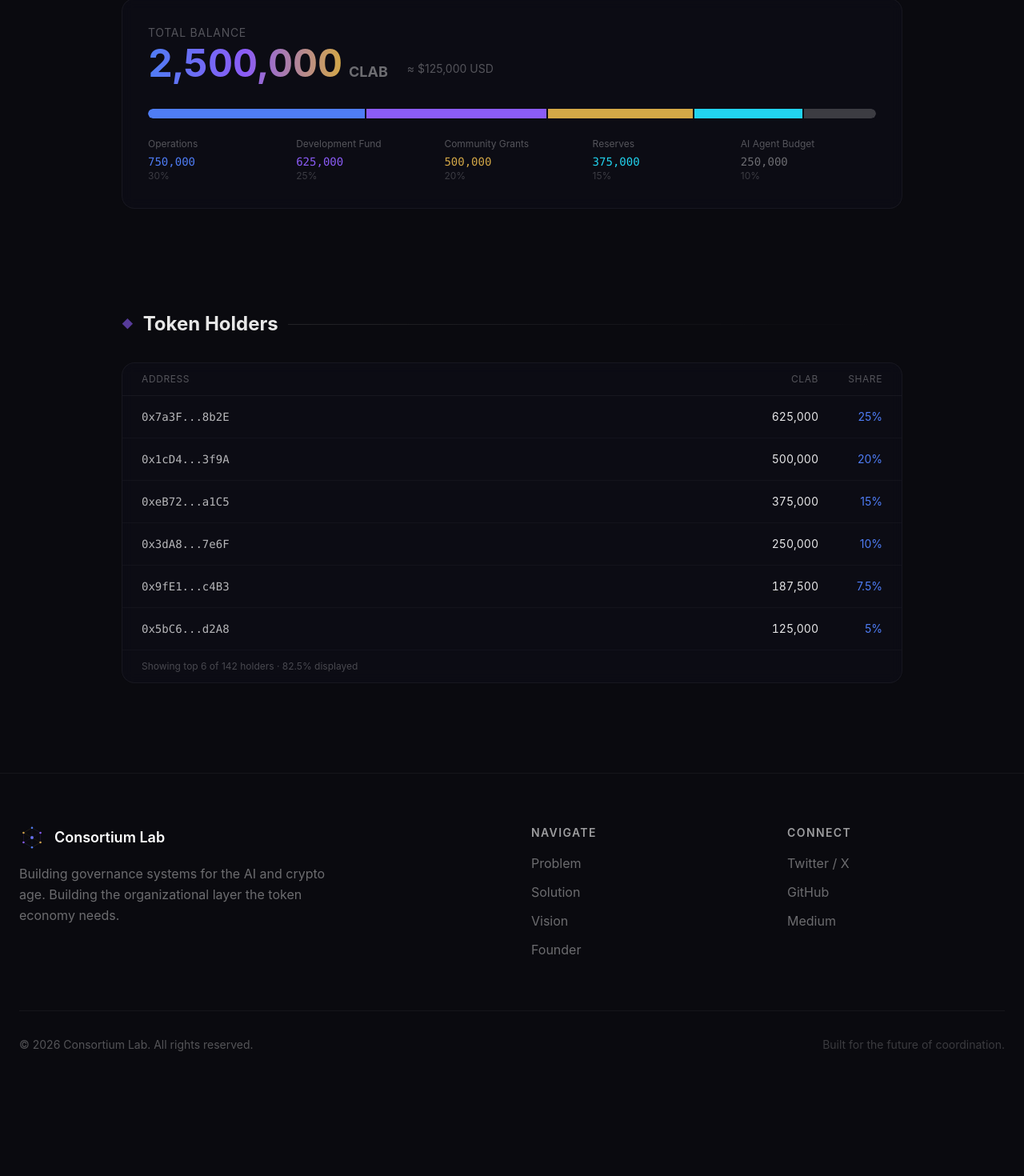
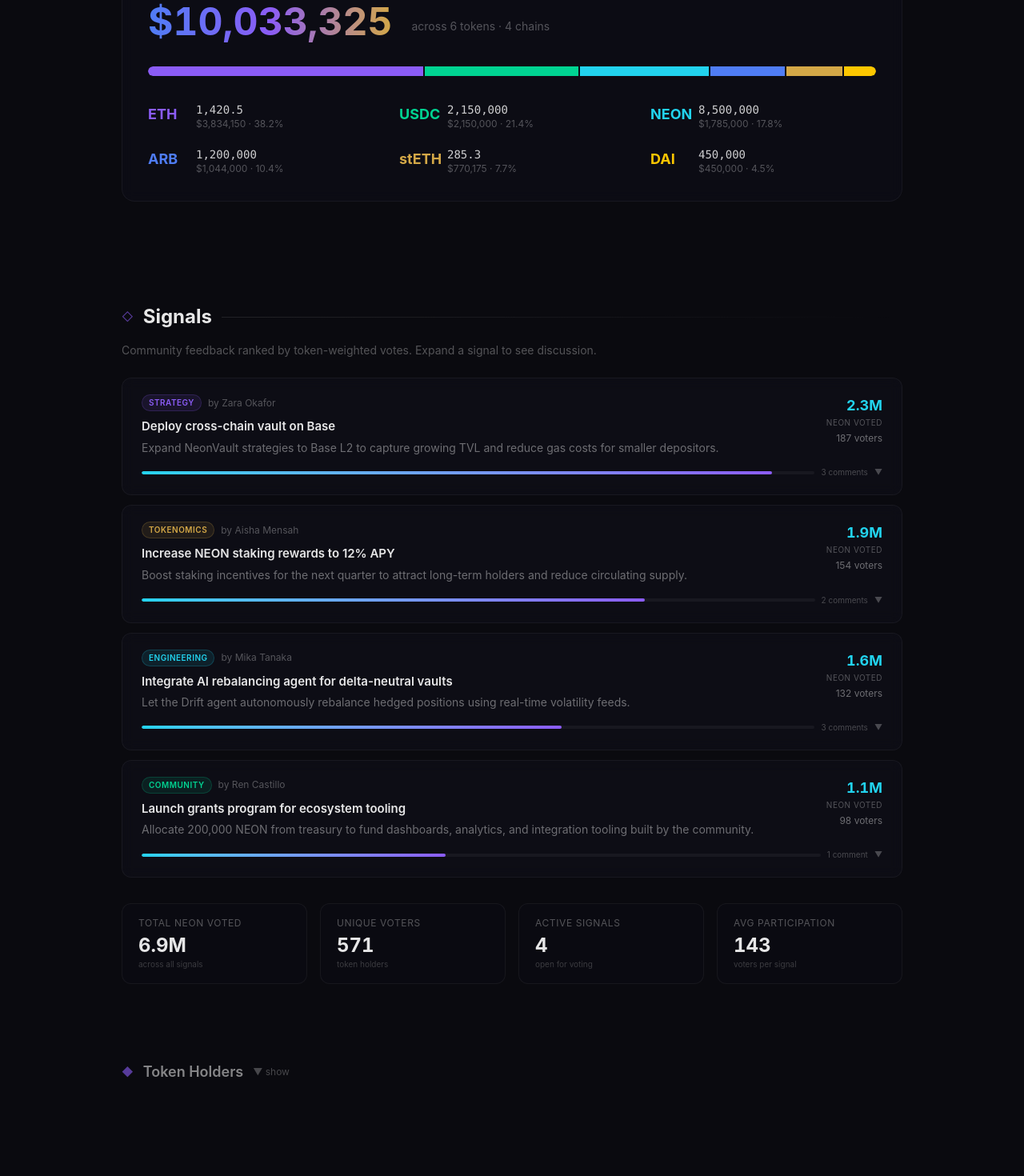
Before and after one commit to n0umen0n/consortiumlab-landing, a Next.js app: page /org in a window 1280 px wide. Shown: the part 1198-2668 px from the top of the page at 80% size. Before the commit the page ends 2578 px from the top, so only its background shows below. Built offline with nearby package versions, Linux system fonts and the light colour scheme.

Commit message:
feat: revamp org page - new org, multi-token treasury, signal module

```diff
--- a/src/app/org/page.tsx
+++ b/src/app/org/page.tsx
@@ -1,57 +1,230 @@
+"use client"
+
+import { useState } from 'react'
 import Navbar from '@/components/Navbar'
-import ConsortiumLogo from '@/components/ConsortiumLogo'
 import Footer from '@/components/Footer'
 
-const tokenHolders = [
-  { address: '0x7a3F...8b2E', tokens: '625,000', pct: 25.0 },
-  { address: '0x1cD4...3f9A', tokens: '500,000', pct: 20.0 },
-  { address: '0xeB72...a1C5', tokens: '375,000', pct: 15.0 },
-  { address: '0x3dA8...7e6F', tokens: '250,000', pct: 10.0 },
-  { address: '0x9fE1...c4B3', tokens: '187,500', pct: 7.5 },
-  { address: '0x5bC6...d2A8', tokens: '125,000', pct: 5.0 },
+/* ───────────────────────── Data ───────────────────────── */
+
+const contributors = [
+  { name: 'Zara Okafor', initials: 'ZO', role: 'Protocol Architect', respect: 1_243, color: 'from-accent-blue to-accent-purple', agents: ['Nexus — Yield Optimizer'] },
+  { name: 'Luca Ferrante', initials: 'LF', role: 'Vault Strategist', respect: 1_087, color: 'from-accent-purple to-accent-gold', agents: ['Phantom — Risk Engine'] },
+  { name: 'Mika Tanaka', initials: 'MT', role: 'Smart Contract Lead', respect: 948, color: 'from-accent-gold to-accent-cyan', agents: ['Drift — Rebalancer'] },
+  { name: 'Ren Castillo', initials: 'RC', role: 'Community & Governance', respect: 812, color: 'from-accent-cyan to-accent-blue', agents: ['Echo — Forum Curator'] },
+  { name: 'Aisha Mensah', initials: 'AM', role: 'Tokenomics Lead', respect: 734, color: 'from-accent-blue to-accent-gold', agents: [] },
 ]
 
-const contributors = [
-  { name: 'Alex Rivera', initials: 'AR', role: 'Protocol Architect', respect: 847, color: 'from-accent-blue to-accent-purple', agents: ['Atlas — Business Mentor'] },
-  { name: 'Sam Chen', initials: 'SC', role: 'Governance Lead', respect: 723, color: 'from-accent-purple to-accent-gold', agents: ['Sentinel — Treasury Guard'] },
-  { name: 'Jordan Lee', initials: 'JL', role: 'Smart Contract Dev', respect: 691, color: 'from-accent-gold to-accent-cyan', agents: ['Pulse — Market Analyst'] },
-  { name: 'Maya Patel', initials: 'MP', role: 'Community Strategist', respect: 584, color: 'from-accent-cyan to-accent-blue', agents: ['Echo — Community Manager'] },
-  { name: 'Kai Nakamura', initials: 'KN', role: 'Tokenomics Researcher', respect: 512, color: 'from-accent-blue to-accent-gold', agents: [] },
+const treasuryTokens = [
+  { symbol: 'ETH',   amount: '1,420.5',    usd: '$3,834,150',   pct: 38.2, color: 'text-accent-purple' },
+  { symbol: 'USDC',  amount: '2,150,000',   usd: '$2,150,000',   pct: 21.4, color: 'text-emerald-400' },
+  { symbol: 'NEON',  amount: '8,500,000',   usd: '$1,785,000',   pct: 17.8, color: 'text-accent-cyan' },
+  { symbol: 'ARB',   amount: '1,200,000',   usd: '$1,044,000',   pct: 10.4, color: 'text-accent-blue' },
+  { symbol: 'stETH', amount: '285.3',       usd: '$770,175',     pct: 7.7,  color: 'text-accent-gold' },
+  { symbol: 'DAI',   amount: '450,000',     usd: '$450,000',     pct: 4.5,  color: 'text-yellow-400' },
 ]
 
-const treasury = [
-  { label: 'Operations', amount: '750,000', pct: 30 },
-  { label: 'Development Fund', amount: '625,000', pct: 25 },
-  { label: 'Community Grants', amount: '500,000', pct: 20 },
-  { label: 'Reserves', amount: '375,000', pct: 15 },
-  { label: 'AI Agent Budget', amount: '250,000', pct: 10 },
+const totalTreasuryUsd = '$10,033,325'
+
+interface SignalComment {
+  author: string
+  text: string
+  tokenVotes: number
+  voters: number
+}
+
+interface Signal {
+  id: number
+  title: string
+  summary: string
+  author: string
+  tokenVotes: number
+  voters: number
+  tag: string
+  tagColor: string
+  comments: SignalComment[]
+}
+
+const signals: Signal[] = [
+  {
+    id: 1,
+    title: 'Deploy cross-chain vault on Base',
+    summary: 'Expand NeonVault strategies to Base L2 to capture growing TVL and reduce gas costs for smaller depositors.',
+    author: 'Zara Okafor',
+    tokenVotes: 2_340_000,
+    voters: 187,
+    tag: 'Strategy',
+    tagColor: 'bg-accent-purple/10 text-accent-purple border-accent-purple/20',
+    comments: [
+      { author: 'Luca F.', text: 'Base fees are 10x cheaper — this would unlock sub-$500 deposits profitably.', tokenVotes: 890_000, voters: 62 },
+      { author: 'Mika T.', text: 'Auditing the bridge adapter will take ~3 weeks. Worth it.', tokenVotes: 410_000, voters: 38 },
+      { author: 'Ren C.', text: 'Community sentiment is very positive — 84% approval in the temp check.', tokenVotes: 245_000, voters: 41 },
+    ],
+  },
+  {
+    id: 2,
+    title: 'Increase NEON staking rewards to 12% APY',
+    summary: 'Boost staking incentives for the next quarter to attract long-term holders and reduce circulating supply.',
+    author: 'Aisha Mensah',
+    tokenVotes: 1_870_000,
+    voters: 154,
+    tag: 'Tokenomics',
+    tagColor: 'bg-accent-gold/10 text-accent-gold border-accent-gold/20',
+    comments: [
+      { author: 'Zara O.', text: 'Sustainable only if we cap it at 90 days. Perpetual 12% would drain reserves.', tokenVotes: 720_000, voters: 55 },
+      { author: 'Aisha M.', text: 'Agreed — proposing a tiered decay: 12% → 9% → 6% over three quarters.', tokenVotes: 530_000, voters: 48 },
+    ],
+  },
+  {
+    id: 3,
+    title: 'Integrate AI rebalancing agent for delta-neutral vaults',
+    summary: 'Let the Drift agent autonomously rebalance hedged positions using real-time volatility feeds.',
+    author: 'Mika Tanaka',
+    tokenVotes: 1_560_000,
+    voters: 132,
+    tag: 'Engineering',
+    tagColor: 'bg-accent-cyan/10 text-accent-cyan border-accent-cyan/20',
+    comments: [
+      { author: 'Luca F.', text: 'Backtested across 6 months of ETH data — 23% improvement in capital efficiency.', tokenVotes: 680_000, voters: 47 },
+      { author: 'Ren C.', text: 'Need a kill-switch governance vote mechanism if the agent deviates >5%.', tokenVotes: 390_000, voters: 52 },
+      { author: 'Mika T.', text: 'Kill-switch is already in the spec. 3-of-5 multisig can pause within one block.', tokenVotes: 310_000, voters: 29 },
+    ],
+  },
+  {
+    id: 4,
+    title: 'Launch grants program for ecosystem tooling',
+    summary: 'Allocate 200,000 NEON from treasury to fund dashboards, analytics, and integration tooling built by the community.',
+    author: 'Ren Castillo',
+    tokenVotes: 1_120_000,
+    voters: 98,
+    tag: 'Community',
+    tagColor: 'bg-emerald-400/10 text-emerald-400 border-emerald-400/20',
+    comments: [
+      { author: 'Aisha M.', text: 'Should require milestone-based disbursement — not lump sum.', tokenVotes: 410_000, voters: 34 },
+    ],
+  },
 ]
 
+const tokenHolders = [
+  { address: '0x7a3F...8b2E', tokens: '1,250,000', pct: 14.7 },
+  { address: '0x1cD4...3f9A', tokens: '980,000', pct: 11.5 },
+  { address: '0xeB72...a1C5', tokens: '875,000', pct: 10.3 },
+  { address: '0x3dA8...7e6F', tokens: '620,000', pct: 7.3 },
+  { address: '0x9fE1...c4B3', tokens: '540,000', pct: 6.4 },
+  { address: '0x5bC6...d2A8', tokens: '410,000', pct: 4.8 },
+]
+
+/* ───────────────────────── Helpers ───────────────────────── */
+
+function formatVotes(n: number) {
+  if (n >= 1_000_000) return (n / 1_000_000).toFixed(1) + 'M'
+  if (n >= 1_000) return (n / 1_000).toFixed(0) + 'K'
+  return n.toString()
+}
+
+/* ───────────────────────── Components ───────────────────────── */
+
+function SectionHeading({ icon, label }: { icon: string; label: string }) {
+  return (
+    <div className="flex items-center gap-3 mb-8">
+      <span className="text-accent-purple/60 text-sm">{icon}</span>
+      <h2 className="text-2xl font-bold text-white/90">{label}</h2>
+      <div className="flex-1 h-px bg-gradient-to-r from-white/10 to-transparent" />
+    </div>
+  )
+}
+
+function SignalCard({ signal }: { signal: Signal }) {
+  const [expanded, setExpanded] = useState(false)
+
+  return (
+    <div className="rounded-xl border border-white/5 bg-dark-800/60 backdrop-blur overflow-hidden transition-all">
+      <button
+        onClick={() => setExpanded(!expanded)}
+        className="w-full text-left px-6 py-5 hover:bg-white/[0.02] transition-colors"
+      >
+        <div className="flex items-start justify-between gap-4">
+          <div className="flex-1 min-w-0">
+            <div className="flex items-center gap-2 mb-2 flex-wrap">
+              <span className={`text-[10px] uppercase tracking-wider font-semibold px-2 py-0.5 rounded-full border ${signal.tagColor}`}>
+                {signal.tag}
+              </span>
+              <span className="text-xs text-white/30">by {signal.author}</span>
+            </div>
+            <h3 className="text-[15px] font-semibold text-white/90 mb-1">{signal.title}</h3>
+            <p className="text-sm text-white/40 leading-relaxed">{signal.summary}</p>
+          </div>
+          <div className="shrink-0 text-right pl-4">
+            <div className="text-lg font-bold tabular-nums text-accent-cyan">{formatVotes(signal.tokenVotes)}</div>
+            <div className="text-[10px] text-white/30 uppercase tracking-wider">NEON voted</div>
+            <div className="text-xs text-white/40 mt-1">{signal.voters} voters</div>
+          </div>
+        </div>
+        <div className="flex items-center gap-2 mt-3">
+          <div className="flex-1 h-1 rounded-full bg-white/5 overflow-hidden">
+            <div
+              className="h-full rounded-full bg-gradient-to-r from-accent-cyan to-accent-purple"
+              style={{ width: `${Math.min((signal.tokenVotes / 2_500_000) * 100, 100)}%` }}
+            />
+          </div>
+          <span className="text-[10px] text-white/25 shrink-0">
+            {signal.comments.length} comment{signal.comments.length !== 1 ? 's' : ''}
+            <span className="ml-2">{expanded ? '▲' : '▼'}</span>
+          </span>
+        </div>
+      </button>
+
+      {expanded && (
+        <div className="border-t border-white/5 px-6 py-4 space-y-3 bg-dark-900/30">
+          {signal.comments
+            .sort((a, b) => b.tokenVotes - a.tokenVotes)
+            .map((c, i) => (
+              <div key={i} className="flex items-start gap-3 group">
+                <div className="shrink-0 mt-0.5 w-1 h-1 rounded-full bg-accent-purple/40" />
+                <div className="flex-1 min-w-0">
+                  <div className="flex items-baseline gap-2 flex-wrap">
+                    <span className="text-xs font-semibold text-white/70">{c.author}</span>
+                    <span className="text-[10px] text-white/20">·</span>
+                    <span className="text-[10px] text-accent-cyan/70 font-mono">{formatVotes(c.tokenVotes)} NEON</span>
+                    <span className="text-[10px] text-white/20">·</span>
+                    <span className="text-[10px] text-white/25">{c.voters} voters</span>
+                  </div>
+                  <p className="text-sm text-white/50 mt-0.5 leading-relaxed">{c.text}</p>
+                </div>
+              </div>
+            ))}
+        </div>
+      )}
+    </div>
+  )
+}
+
+/* ───────────────────────── Page ───────────────────────── */
+
 export default function OrgPage() {
+  const [showHolders, setShowHolders] = useState(false)
+
   return (
     <main className="min-h-screen bg-dark-900 text-white">
       <Navbar />
 
-      {/* Org Header: Name → Logo → Description */}
+      {/* Org Header */}
       <section className="pt-32 pb-16 relative">
-        <div className="absolute top-1/2 left-1/2 -translate-x-1/2 -translate-y-1/2 w-[700px] h-[700px] bg-accent-purple/5 rounded-full blur-3xl" />
+        <div className="absolute top-1/2 left-1/2 -translate-x-1/2 -translate-y-1/2 w-[700px] h-[700px] bg-accent-cyan/5 rounded-full blur-3xl" />
         <div className="relative z-10 max-w-4xl mx-auto px-6 text-center">
-          <h1 className="text-4xl md:text-6xl font-bold tracking-tight mb-6">
-            <span className="gradient-text">Consortium Lab</span>
+          <h1 className="text-4xl md:text-6xl font-bold tracking-tight mb-4">
+            <span className="gradient-text">NeonVault</span>
           </h1>
-          <div className="flex justify-center mb-6">
-            <ConsortiumLogo className="w-16 h-16" />
-          </div>
+          <p className="text-sm text-accent-cyan/60 uppercase tracking-[0.3em] mb-6 font-medium">DeFi Collective</p>
           <p className="max-w-2xl mx-auto text-white/50 leading-relaxed text-base">
-            A next-generation governance collective pioneering tools and frameworks
-            that let communities, DAOs, and AI agents coordinate transparently. We build open-source
-            protocols for token-weighted decision-making, respect-based contribution tracking,
-            and autonomous treasury management.
+            NeonVault is a DeFi-native collective building automated yield strategies,
+            delta-neutral vaults, and cross-chain liquidity infrastructure. Governed entirely
+            by NEON token holders through signal-weighted consensus, we deploy AI agents
+            to optimize capital efficiency while keeping risk parameters under community control.
           </p>
         </div>
       </section>
 
-      {/* Contributors Table — sorted by highest respect, with agents */}
+      {/* Contributors */}
       <section className="py-16 relative">
         <div className="max-w-5xl mx-auto px-6">
           <SectionHeading icon="★" label="Contributors" />
@@ -94,52 +267,104 @@ export default function OrgPage() {
         </div>
       </section>
 
-      {/* Treasury */}
+      {/* Treasury — Multi-Token */}
       <section className="py-16 relative">
         <div className="max-w-5xl mx-auto px-6">
           <SectionHeading icon="⬡" label="Treasury" />
           <div className="rounded-2xl border border-white/5 bg-dark-800/50 backdrop-blur p-8">
             <div className="flex flex-col md:flex-row md:items-end gap-6 mb-8">
               <div>
-                <div className="text-sm text-white/30 uppercase tracking-wider mb-1">Total Balance</div>
+                <div className="text-sm text-white/30 uppercase tracking-wider mb-1">Total Value</div>
                 <div className="text-4xl md:text-5xl font-bold tabular-nums">
-                  <span className="gradient-text">2,500,000</span>
-                  <span className="text-lg text-white/40 ml-2">CLAB</span>
+                  <span className="gradient-text">{totalTreasuryUsd}</span>
                 </div>
               </div>
-              <div className="text-white/30 text-sm pb-2">≈ $125,000 USD</div>
+              <div className="text-white/30 text-sm pb-2">across 6 tokens · 4 chains</div>
             </div>
-            <div className="flex h-3 rounded-full overflow-hidden mb-6 gap-0.5">
-              <div className="bg-accent-blue rounded-l-full" style={{ width: '30%' }} />
-              <div className="bg-accent-purple" style={{ width: '25%' }} />
-              <div className="bg-accent-gold" style={{ width: '20%' }} />
-              <div className="bg-accent-cyan" style={{ width: '15%' }} />
-              <div className="bg-white/20 rounded-r-full" style={{ width: '10%' }} />
-            </div>
-            <div className="grid grid-cols-2 md:grid-cols-5 gap-4">
-              {treasury.map((t, i) => {
-                const colors = ['text-accent-blue', 'text-accent-purple', 'text-accent-gold', 'text-accent-cyan', 'text-white/40']
+
+            {/* Bar */}
+            <div className="flex h-3 rounded-full overflow-hidden mb-8 gap-0.5">
+              {treasuryTokens.map((t, i) => {
+                const barColors = ['bg-accent-purple', 'bg-emerald-400', 'bg-accent-cyan', 'bg-accent-blue', 'bg-accent-gold', 'bg-yellow-400']
+                const isFirst = i === 0
+                const isLast = i === treasuryTokens.length - 1
                 return (
-                  <div key={i}>
-                    <div className="text-xs text-white/30 mb-1">{t.label}</div>
-                    <div className={`text-sm font-mono ${colors[i]}`}>{t.amount}</div>
-                    <div className="text-xs text-white/20">{t.pct}%</div>
-                  </div>
+                  <div
+                    key={i}
+                    className={`${barColors[i]} ${isFirst ? 'rounded-l-full' : ''} ${isLast ? 'rounded-r-full' : ''}`}
+                    style={{ width: `${t.pct}%` }}
+                  />
                 )
               })}
+            </div>
+
+            {/* Token Grid */}
+            <div className="grid grid-cols-2 md:grid-cols-3 gap-x-8 gap-y-5">
+              {treasuryTokens.map((t, i) => (
+                <div key={i} className="flex items-start gap-3">
+                  <div className={`text-lg font-bold ${t.color} mt-0.5 w-12 shrink-0`}>{t.symbol}</div>
+                  <div>
+                    <div className="text-sm font-mono text-white/80">{t.amount}</div>
+                    <div className="text-xs text-white/30">{t.usd} · {t.pct}%</div>
+                  </div>
+                </div>
+              ))}
             </div>
           </div>
         </div>
       </section>
 
-      {/* Token Holders — bottom */}
-      <section className="py-16 pb-28 relative">
+      {/* Signals */}
+      <section className="py-16 relative">
         <div className="max-w-5xl mx-auto px-6">
-          <SectionHeading icon="◆" label="Token Holders" />
+          <SectionHeading icon="◇" label="Signals" />
+          <p className="text-sm text-white/30 -mt-4 mb-6">
+            Community feedback ranked by token-weighted votes. Expand a signal to see discussion.
+          </p>
+          <div className="space-y-3">
+            {signals.map((s) => (
+              <SignalCard key={s.id} signal={s} />
+            ))}
+          </div>
+
+          {/* Voter Stats */}
+          <div className="mt-8 grid grid-cols-2 md:grid-cols-4 gap-4">
+            {[
+              { label: 'Total NEON Voted', value: '6.9M', sub: 'across all signals' },
+              { label: 'Unique Voters', value: '571', sub: 'token holders' },
+              { label: 'Active Signals', value: '4', sub: 'open for voting' },
+              { label: 'Avg Participation', value: '143', sub: 'voters per signal' },
+            ].map((stat, i) => (
+              <div key={i} className="rounded-xl border border-white/5 bg-dark-800/30 px-5 py-4">
+                <div className="text-xs text-white/30 uppercase tracking-wider mb-1">{stat.label}</div>
+                <div className="text-2xl font-bold tabular-nums text-white/90">{stat.value}</div>
+                <div className="text-[10px] text-white/20">{stat.sub}</div>
+              </div>
+            ))}
+          </div>
+        </div>
+      </section>
+
+      {/* Collapsible Token Holders */}
+      <section className="py-8 pb-28 relative">
+        <div className="max-w-5xl mx-auto px-6">
+          <button
+            onClick={() => setShowHolders(!showHolders)}
+            className="flex items-center gap-3 mb-6 group"
+          >
+            <span className="text-accent-purple/60 text-sm">◆</span>
+            <h2 className="text-lg font-semibold text-white/50 group-hover:text-white/70 transition-colors">
+              Token Holders
+            </h2>
+            <span className="text-xs text-white/25">{showHolders ? '▲ hide' : '▼ show'}</span>
+            <div className="flex-1 h-px bg-gradient-to-r from-white/5 to-transparent" />
+          </button>
+
+          {showHolders && (
             <div className="rounded-2xl border border-white/5 bg-dark-800/50 backdrop-blur overflow-hidden">
               <div className="grid grid-cols-[1fr_auto_auto] gap-4 px-6 py-3 border-b border-white/5 text-xs uppercase tracking-wider text-white/30">
                 <span>Address</span>
-              <span className="text-right">CLAB</span>
+                <span className="text-right">NEON</span>
                 <span className="text-right w-16">Share</span>
               </div>
               {tokenHolders.map((h, i) => (
@@ -147,14 +372,15 @@ export default function OrgPage() {
                   <span className="font-mono text-sm text-white/70">{h.address}</span>
                   <span className="text-sm text-white/90 text-right tabular-nums">{h.tokens}</span>
                   <span className="text-sm text-right w-16">
-                  <span className="text-accent-blue">{h.pct}%</span>
+                    <span className="text-accent-cyan">{h.pct}%</span>
                   </span>
                 </div>
               ))}
               <div className="px-6 py-3 text-xs text-white/25">
-              Showing top 6 of 142 holders · 82.5% displayed
+                Showing top 6 of 571 holders · 55.0% displayed
               </div>
             </div>
+          )}
         </div>
       </section>
 
@@ -162,13 +388,3 @@ export default function OrgPage() {
     </main>
   )
 }
-
-function SectionHeading({ icon, label }: { icon: string; label: string }) {
-  return (
-    <div className="flex items-center gap-3 mb-8">
-      <span className="text-accent-purple/60 text-sm">{icon}</span>
-      <h2 className="text-2xl font-bold text-white/90">{label}</h2>
-      <div className="flex-1 h-px bg-gradient-to-r from-white/10 to-transparent" />
-    </div>
-  )
-}
```
Lines whose indentation alone changed are shown as unchanged.
